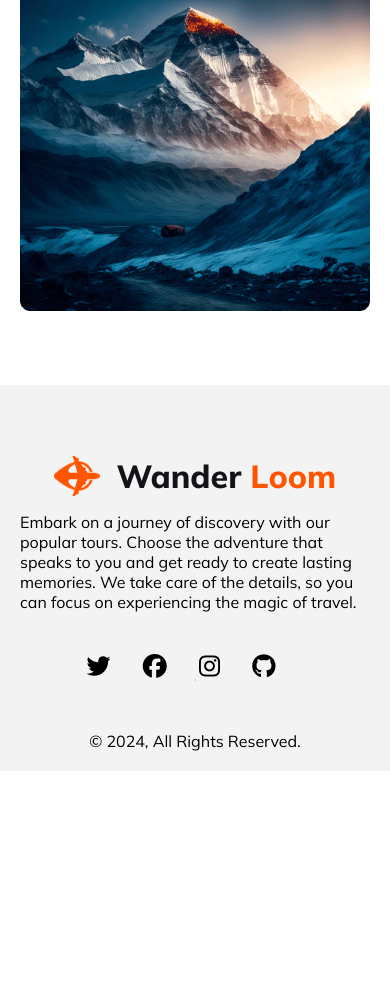
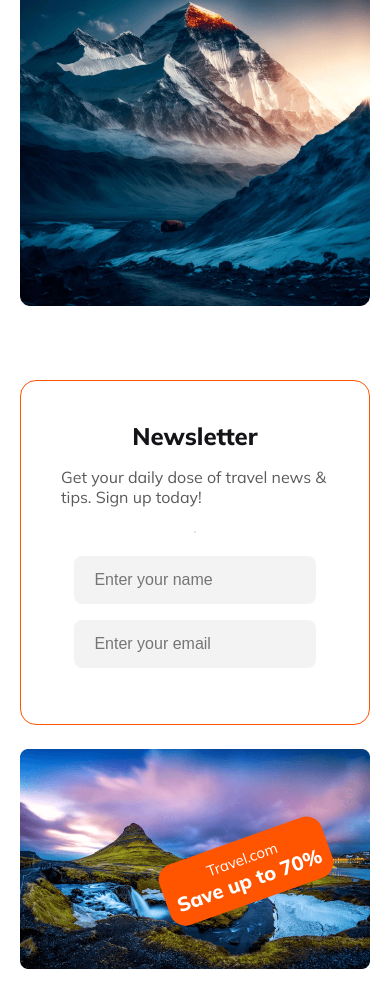
Before and after one commit to zaman-atif/B912-Hero-Travels, a plain HTML site: page index.html in a window 390 px wide. Shown: the part 1003-1997 px from the top of the page. Before the commit the page ends 1774 px from the top, so only its background shows below. Drawn offline with Linux system fonts and the light colour scheme.

Commit message:
newsletter section done

```diff
--- a/index.html
+++ b/index.html
@@ -15,7 +15,29 @@
 </head>
 
 <body>
-    <header></header>
+    <header>
+        <!-- Banner section  -->
+        <!-- <section class="banner-section">
+            <h1 class="banner-title">Explore Your Travel</h1>
+            <p class="banner-description">Ignite your wanderlust! Explore our website to discover unforgettable
+                adventures. Find tours designed for
+                every taste,
+                from cultural gems to adrenaline-pumping thrills. Let's create your dream vacation together!
+            </p>
+            <div class="selection-field">
+                <input type="text" placeholder="Where to go">
+                <select name="" id="">
+                    <option value="When">When</option>
+                </select>
+                <select name="" id="">
+                    <option value="Select Type">Select Type</option>
+                </select>
+                <button class="btn-primary" style="font-weight:700; margin: 0;"><i
+                        class="fa-solid fa-magnifying-glass"></i> Find
+                    Now</button>
+            </div>
+        </section> -->
+    </header>
     <main>
         <!-- Our Popular Tours part  -->
         <section class="popular-tours">
@@ -51,6 +73,23 @@
 
         </section>
     </main>
+    <!-- News Letter Part  -->
+    <section class="newsletter">
+        <div class="newsletter-content">
+            <h4>Newsletter</h4>
+            <p>Get your daily dose of travel news & tips. Sign up today!</p>
+            <hr>
+            <input type="text" placeholder="Enter your name">
+            <input type="email" placeholder="Enter your email">
+        </div>
+        <div class="newsletter-img">
+            <img src="Images/newsletter 8.png" alt="">
+            <div class="sale-seventy-percent">
+                <h4>Travel.com</h4>
+                <h3>Save up to 70%</h3>
+            </div>
+        </div>
+    </section>
     <!-- Footer part  -->
     <footer class="footer">
         <div class="logo-container">
--- a/styles/responsive.css
+++ b/styles/responsive.css
@@ -6,13 +6,22 @@
     .fa-brands{
         margin-top: 10px;
     }
-    .popular-tours{
+    .popular-tours, .newsletter{
         flex-direction: column;
         margin-left: 20px;
         margin-right: 20px;
+    }
+    .newsletter-content input{
+        width: 90%;
     }
     .tours-img img{
         width: 100%;
         object-fit: cover;
     }
+    .sale-seventy-percent{
+        padding: 10px;
+        top: 40%;
+        left: 40%;
+        font-size: 10px;
+    }
 }
--- a/styles/style.css
+++ b/styles/style.css
@@ -7,9 +7,57 @@
   border: 0;
   color: rgb(255, 255, 255);
   padding: 14px;
-  font-size: 20px;
+  font-size: 1rem;
   font-weight: 800;
   margin-top: 2rem;
+}
+/* Banner section  */
+.banner-section {
+  max-width: 1170px;
+  margin: 70px auto;
+  background-image: url(../Images/Group\ 13.png);
+  background-size: cover;
+  display: flex;
+  justify-content: center;
+  align-items: center;
+  flex-direction: column;
+  text-align: center;
+}
+.banner-title {
+  color: rgb(255, 255, 255);
+  font-size: 4rem;
+  font-weight: 800;
+}
+.banner-description {
+  color: rgb(255, 255, 255);
+  font-size: 16px;
+  font-weight: 400;
+  margin-top: 1.5rem;
+}
+.selection-field {
+  border-radius: 8px;
+  background: rgba(255, 255, 255, 0.3);
+  max-width: 800px;
+  display: flex;
+  justify-content: space-between;
+  align-items: center;
+  gap: 1.5rem;
+  margin-top: 3rem;
+  width: 69%;
+  margin-bottom: 70px;
+}
+.selection-field input,
+select {
+  border-radius: 8px;
+
+  background: rgb(255, 255, 255);
+  padding: 16px 20px;
+}
+.selection-field input::placeholder,
+select {
+  color: rgba(19, 19, 24, 0.5);
+  font-size: 16px;
+  font-weight: 400;
 }
 /* Our Popular Tours styles  */
 .popular-tours {
@@ -32,13 +80,85 @@ ul {
   font-weight: 400;
   margin: 20px 0;
 }
-.tours-content li{
-    margin-bottom: 1rem;
+.tours-content li {
+  margin-bottom: 1rem;
 }
 .tours-img img {
   width: 540px;
 }
+/* Newsletter styles  */
+.newsletter {
+  max-width: 1170px;
+  margin: 70px auto;
+  display: flex;
+  justify-content: space-between;
+  gap: 24px;
+}
+.newsletter-content {
+  border: 1px solid rgb(255, 84, 0);
+  border-radius: 16px;
+  display: flex;
+  flex-direction: column;
+  justify-content: center;
+  align-items: center;
+  padding: 40px;
+}
+.newsletter-content h4 {
+  color: rgb(19, 19, 24);
+  font-size: 1.5rem;
+  font-weight: 800;
+  margin-bottom: 1rem;
+}
+.newsletter-content p {
+  color: rgb(90, 90, 93);
+  font-size: 1rem;
+  font-weight: 400;
+}
+.newsletter-content hr {
+  border: 1px solid rgba(19, 19, 24, 0.1);
+  margin: 23.5px 0;
+}
+.newsletter-img img {
+  width: 100%;
+  max-width: 672px;
+}
+.newsletter-content input {
+  border-radius: 8px;
 
+  background: rgba(19, 19, 24, 0.05);
+  color: rgba(19, 19, 24, 0.3);
+  font-size: 1rem;
+  border: 0;
+  padding: 15px 20px;
+  font-weight: 400;
+  display: block;
+  width: 80%;
+  margin-bottom: 16px;
+}
+.newsletter-img{
+  position: relative;
+}
+.sale-seventy-percent {
+  border-radius: 16px;
+  background: rgb(255, 84, 0);
+  max-width: 324px;
+  padding: 35px;
+  transform: rotate(-19.63deg);
+  position: absolute;
+  top: 60%;
+  left: 50%;
+}
+.sale-seventy-percent h4 {
+  color: rgb(255, 255, 255);
+  font-size: 1.5em;
+  font-weight: 400;
+  text-align: center;
+}
+.sale-seventy-percent h3 {
+  color: rgb(255, 255, 255);
+  font-size: 2em;
+  font-weight: 800;
+}
 /* Footer styles  */
 * {
   margin: 0;
```
Also changed, not shown: Images/Group 13.png (renamed from Images/Group 13 (1) (1).png), Images/newsletter 8.png (renamed from Images/Rectangle 8 (1).png).
